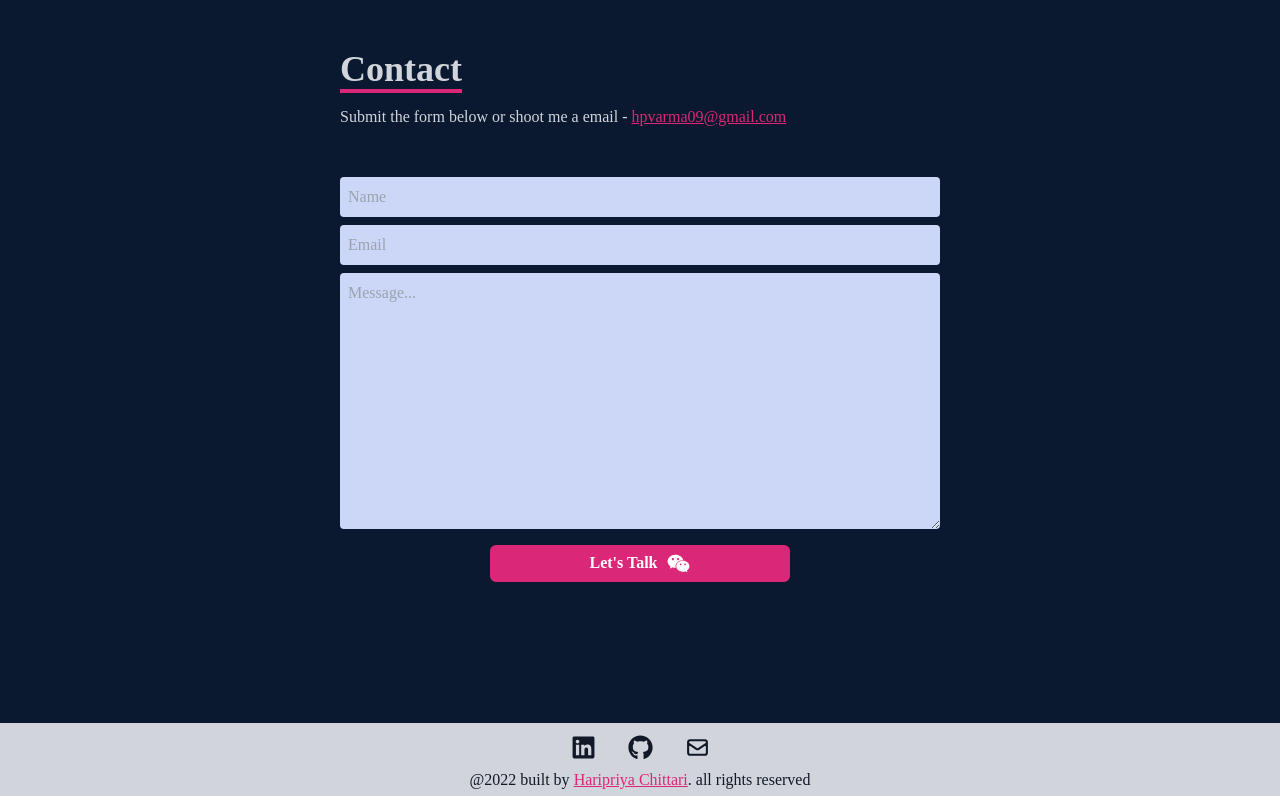
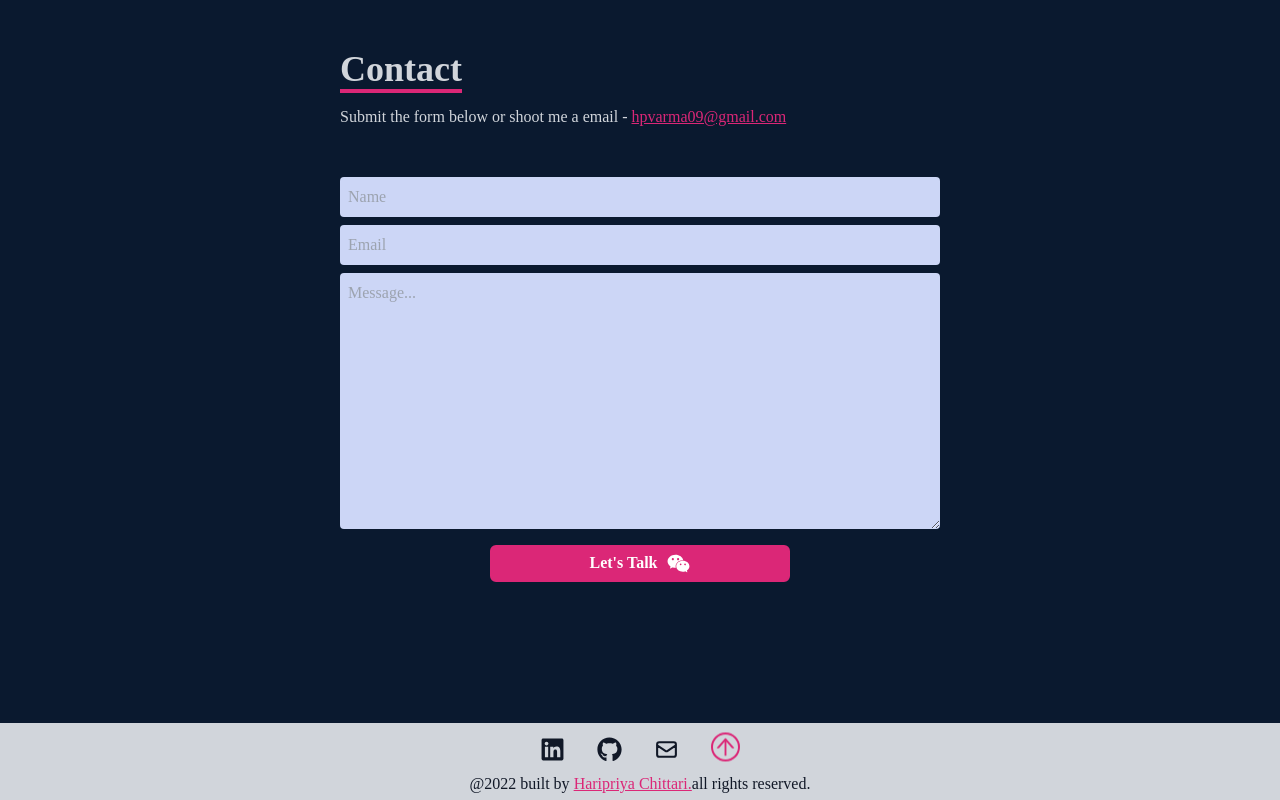
Before and after one commit to Haripriyachittari/my-portfolio, a React (Create React App) app: page / in a window 1280 px wide. Shown: the part 4077-4877 px from the top of the page. Built offline with nearby package versions, Linux system fonts and the light colour scheme.

Commit message:
back to top

```diff
--- a/src/components/Footer.jsx
+++ b/src/components/Footer.jsx
@@ -1,6 +1,8 @@
 import React from 'react'
 import { FaLinkedin,FaGithub } from "react-icons/fa";
 import { HiOutlineMail } from "react-icons/hi";
+import { AiOutlineArrowUp } from 'react-icons/ai';
+import { Link } from "react-scroll";
 
 
 const Footer = () => {
@@ -10,10 +12,16 @@ const Footer = () => {
          <a href="https://www.linkedin.com/in/haripriya-chittari-aa1022159/"  target='_blank' rel='noreferrer'><FaLinkedin size={25}/></a>
          <a href="https://github.com/Haripriyachittari" target='_blank' rel='noreferrer' ><FaGithub size={25}/></a>
           <a href='mailto:hpvarma09@gmail.com' target='_blank' rel='noreferrer'><HiOutlineMail size={25}/></a>
+          <Link  to ="home" smooth={true} duration={600} className='border-2 border-pink-600 animate-bounce cursor-pointer  rounded-full   text-pink-600'>
+            <AiOutlineArrowUp size={25}/>
+          </Link>
+
+
          </div>
-        <p>@2022 built by <span className='underline text-pink-600'>Haripriya Chittari</span>. all rights reserved</p>
-    </div>
+         <p>
+          @2022 built by <span className='text-pink-600 underline'>Haripriya Chittari.</span>all rights reserved.
+         </p>
+         </div>
   )
 }
-
-export default Footer
+export default Footer;
--- a/src/components/Home.jsx
+++ b/src/components/Home.jsx
@@ -34,7 +34,7 @@ const Home = () => {
                     </span>
         </Link> </button>
             </div>
-            <div className=' md:hidden absolute bottom-2 right-0  flex flex-col gap-6 text-pink-600 px-4'>
+            <div className=' md:hidden absolute bottom-6 right-0  flex flex-col gap-6 text-pink-600 px-4'>
             <a href="https://www.linkedin.com/in/haripriya-chittari-aa1022159/"  target='_blank' rel='noreferrer'><FaLinkedin size={30}/></a>
            <a href="https://github.com/Haripriyachittari" target='_blank' rel='noreferrer'><FaGithub size={30}/></a>
            <a href={resume}  download className='animate-bounce' ><BsFillPersonLinesFill size={30}/> </a>
```
